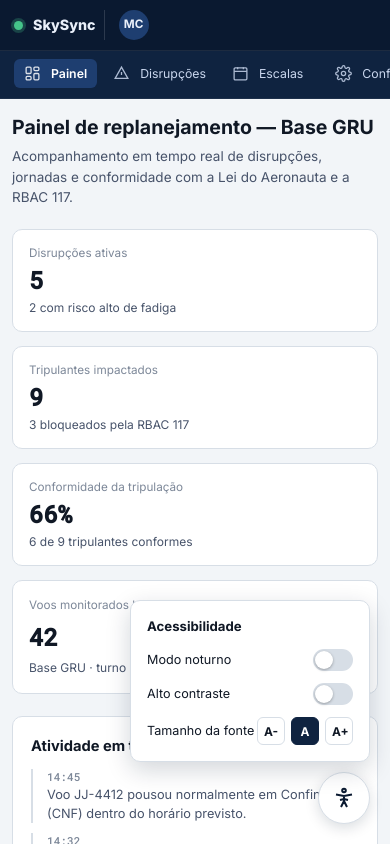
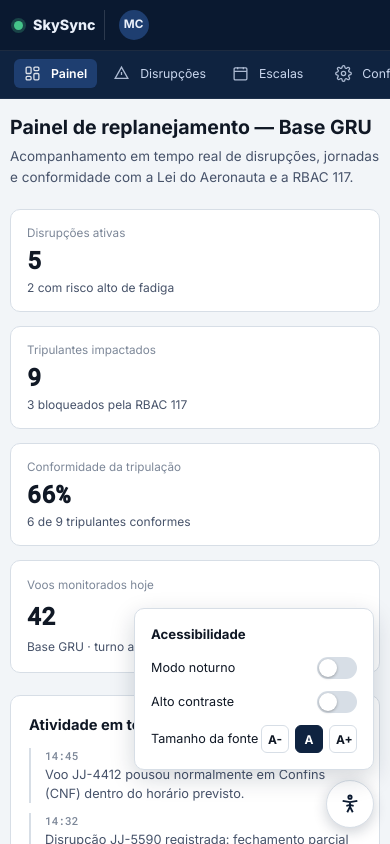
Before and after one commit to DaGObits/SkySync, a plain HTML site: page index.html in a window 390 px wide. Both pictures are taken after a click on the button "Abrir opções de acessibilidade". Drawn offline with Linux system fonts and the light colour scheme.

Commit message:
Update index.html

```diff
--- a/index.html
+++ b/index.html
@@ -187,22 +187,23 @@
   .alert-card p { margin: 0 0 10px; font-size: 0.86rem; color: var(--text-600-solid); }
   .alert-card .meta { display: flex; gap: 14px; font-size: 0.76rem; color: var(--text-400); font-family: var(--mono); flex-wrap: wrap; }
 
+  /* CONTAINER DA TABELA OTIMIZADO PARA MOBILE */
   .table-wrap {
     background: var(--surface);
     border: 1px solid var(--border);
     border-radius: var(--radius-m);
-    overflow-x: auto;
     width: 100%;
-    -webkit-overflow-scrolling: touch;
     margin-bottom: 16px;
     box-shadow: 0 2px 8px rgba(0,0,0,0.04);
+    overflow-x: auto;
+    -webkit-overflow-scrolling: touch;
   }
-  table { width: 100%; border-collapse: collapse; min-width: 680px; }
+  table { width: 100%; border-collapse: collapse; min-width: 720px; }
   caption { text-align: left; padding: 14px 16px 0; font-size: 0.8rem; color: var(--text-400); }
   thead th {
     text-align: left; font-size: 0.72rem; text-transform: uppercase; letter-spacing: .04em;
     color: var(--text-400); padding: 12px 14px; border-bottom: 1px solid var(--border); font-weight: 600;
-    background: var(--surface-alt); position: sticky; top: 0; white-space: nowrap;
+    background: var(--surface-alt); position: sticky; top: 0; white-space: nowrap; z-index: 2;
   }
   tbody td { padding: 12px 14px; border-bottom: 1px solid var(--border); font-size: 0.85rem; vertical-align: middle; }
   table.dense-table tbody td { padding: 8px 10px; font-size: 0.78rem; }
@@ -245,15 +246,15 @@
 
   /* BOTÃO FLUTUANTE DE ACESSIBILIDADE */
   .a11y-fab {
-    position: fixed; right: 20px; bottom: calc(20px + env(safe-area-inset-bottom, 0px)); z-index: 100;
-    width: 52px; height: 52px; border-radius: 50%;
+    position: fixed; right: 16px; bottom: calc(16px + env(safe-area-inset-bottom, 0px)); z-index: 100;
+    width: 48px; height: 48px; border-radius: 50%;
     background: #FFFFFF; color: var(--navy-950);
     border: 1px solid var(--border); display: flex; align-items: center; justify-content: center; cursor: pointer;
-    box-shadow: 0 4px 14px rgba(10,25,48,.15);
+    box-shadow: 0 4px 14px rgba(10,25,48,.2);
   }
-  .a11y-fab svg { width: 24px; height: 24px; }
+  .a11y-fab svg { width: 22px; height: 22px; }
   .a11y-panel {
-    position: fixed; right: 20px; bottom: calc(82px + env(safe-area-inset-bottom, 0px)); z-index: 100;
+    position: fixed; right: 16px; bottom: calc(74px + env(safe-area-inset-bottom, 0px)); z-index: 100;
     background: var(--surface); border: 1px solid var(--border); border-radius: var(--radius-m);
     box-shadow: 0 8px 24px rgba(10,25,48,.18); padding: 16px; width: 240px; display: none;
   }
@@ -324,17 +325,17 @@
   .info-list-clean li { display: flex; justify-content: space-between; align-items: center; gap: 12px; font-size: 0.86rem; }
   .info-list-clean li > span:first-child { color: var(--text-600-solid); }
 
-  /* RESPONSIVIDADE AVANÇADA PARA CELULARES */
+  /* RESPONSIVIDADE PARA CELULARES */
   @media (max-width: 900px) {
     .monitor-grid { grid-template-columns: 1fr; }
-    .app { grid-template-columns: 1fr; grid-template-rows: auto auto 1fr; }
-    header.topbar { grid-column: 1; grid-row: 1; flex-wrap: wrap; padding: 10px 14px; height: auto; gap: 8px; }
+    .app { display: block; }
+    header.topbar { display: flex; flex-wrap: wrap; padding: 10px 14px; height: auto; gap: 8px; }
     .clock { display: none; }
-    nav.sidebar { grid-column: 1; grid-row: 2; display: flex; overflow-x: auto; padding: 8px 14px; gap: 12px; align-items: center; white-space: nowrap; border-right: none; border-bottom: 1px solid rgba(255,255,255,.06); }
+    nav.sidebar { display: flex; overflow-x: auto; padding: 8px 14px; gap: 12px; align-items: center; white-space: nowrap; border-right: none; border-bottom: 1px solid rgba(255,255,255,.06); }
     nav.sidebar h2 { display: none; }
     nav.sidebar ul { display: flex; gap: 6px; }
     .nav-btn { width: auto; padding: 6px 10px; font-size: 0.82rem; }
-    main { grid-column: 1; grid-row: 3; padding: 14px 12px 60px; max-width: 100%; }
+    main { padding: 14px 10px 60px; max-width: 100%; }
     .actions-note { display: none; }
     .actions { flex-direction: column; align-items: stretch; }
     .btn { width: 100%; min-width: 100%; }
```
